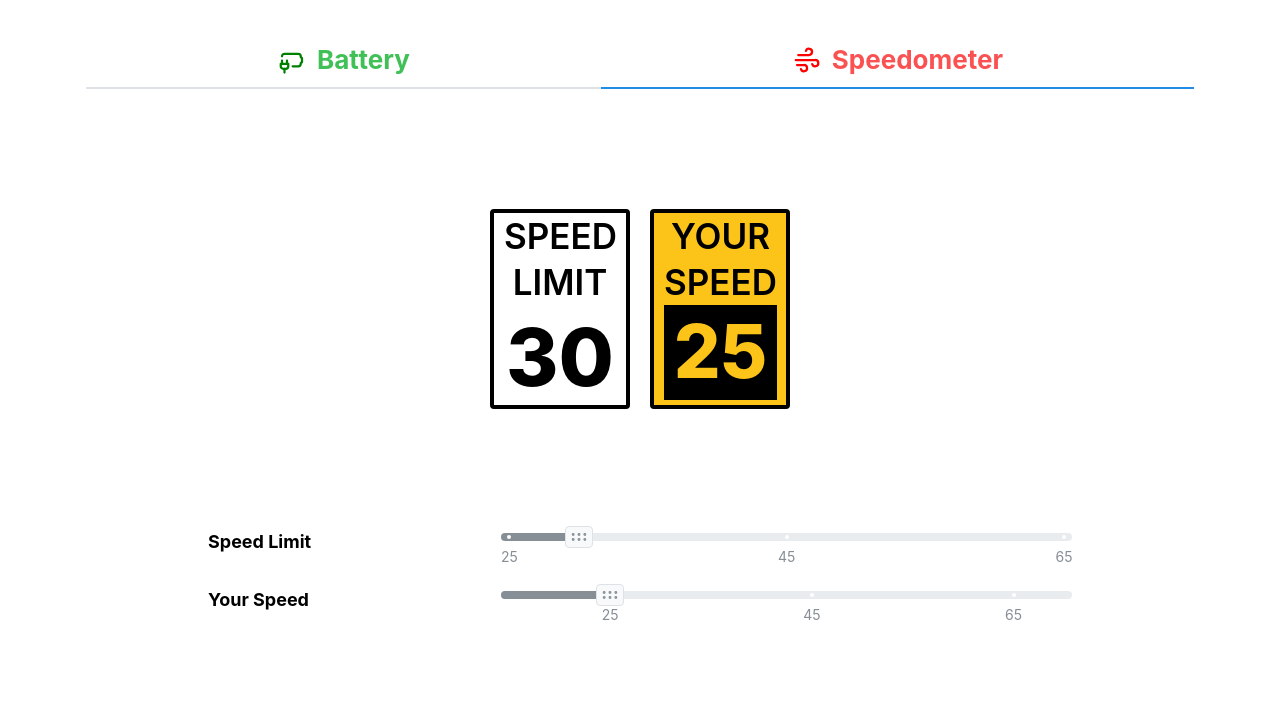
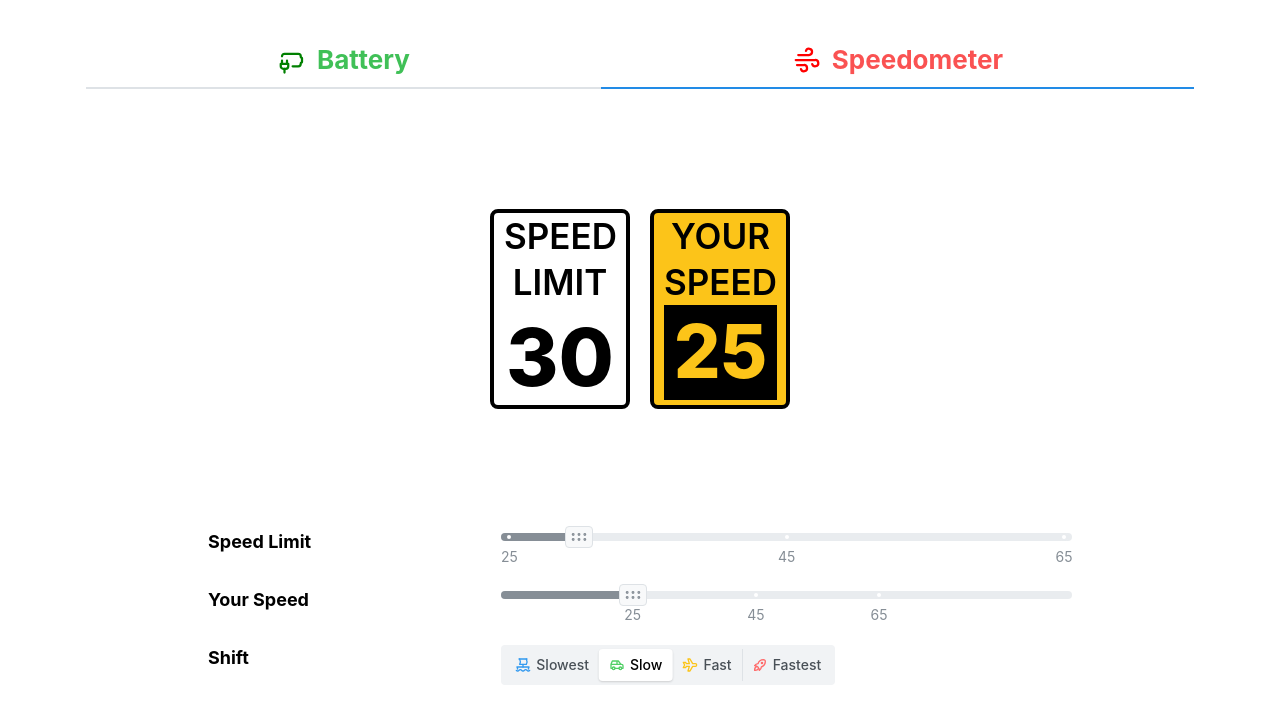
Before and after one commit to tuliren/battery, a Next.js app: page / in a window 1280 px wide. Both pictures are taken after a click on the tab "Speedometer". Shown: the top 724 px of the page. Built offline with nearby package versions, Linux system fonts and the light colour scheme.

Commit message:
Add speed toggle

```diff
--- a/src/speedometer/Speedometer.tsx
+++ b/src/speedometer/Speedometer.tsx
@@ -5,11 +5,14 @@ import {
   Grid,
   Group,
   MantineTheme,
+  SegmentedControl,
   Stack,
   Text,
   Title,
+  rem,
   useMantineTheme,
 } from '@mantine/core';
+import { IconCar, IconPlane, IconRocket, IconSailboat2 } from '@tabler/icons-react';
 import { FC, useState } from 'react';
 
 import NumberSlider from '@/common/NumberSlider';
@@ -18,22 +21,25 @@ import styles from './Speedometer.module.css';
 
 interface SpeedometerProps {}
 
-const slowThreshold = 15;
-const fastThreshold = 10;
+const minSpeedLimit = 25;
+const maxSpeedLimit = 65;
+
+const slowDeltaThreshold = 15;
+const fastDeltaThreshold = 10;
 
 enum SpeedCategory {
-  SLOW,
-  BELOW,
-  OVER,
-  TOO_FAST,
+  SLOW = 'slow',
+  BELOW = 'below',
+  OVER = 'over',
+  TOO_FAST = 'too_fast',
 }
 
 const getSpeedCategory = (speed: number, speedLimit: number): SpeedCategory => {
-  if (speed < speedLimit - slowThreshold) {
+  if (speed < speedLimit - slowDeltaThreshold) {
     return SpeedCategory.SLOW;
-  } else if (speed > speedLimit && speed <= speedLimit + fastThreshold) {
+  } else if (speed > speedLimit && speed <= speedLimit + fastDeltaThreshold) {
     return SpeedCategory.OVER;
-  } else if (speed > speedLimit + fastThreshold) {
+  } else if (speed > speedLimit + fastDeltaThreshold) {
     return SpeedCategory.TOO_FAST;
   } else {
     return SpeedCategory.BELOW;
@@ -81,7 +87,7 @@ const Speedometer: FC<SpeedometerProps> = ({}) => {
               h={200}
               w={140}
               style={{
-                borderRadius: theme.radius.sm,
+                borderRadius: theme.radius.md,
                 borderWidth: 4,
                 border: '4px solid black',
                 textAlign: 'center',
@@ -107,7 +113,7 @@ const Speedometer: FC<SpeedometerProps> = ({}) => {
               h={200}
               w={140}
               style={{
-                borderRadius: theme.radius.sm,
+                borderRadius: theme.radius.md,
                 borderWidth: 4,
                 backgroundColor: theme.colors.yellow[5],
                 border: '4px solid black',
@@ -177,8 +183,8 @@ const Speedometer: FC<SpeedometerProps> = ({}) => {
                 color="gray"
                 value={speedLimit}
                 setValue={setSpeedLimit}
-                min={25}
-                max={65}
+                min={minSpeedLimit}
+                max={maxSpeedLimit}
                 marks={[
                   { value: 25, label: 25 },
                   { value: 45, label: 45 },
@@ -197,12 +203,84 @@ const Speedometer: FC<SpeedometerProps> = ({}) => {
                 color="gray"
                 value={speed}
                 setValue={setSpeed}
-                min={15}
-                max={70}
+                min={minSpeedLimit - slowDeltaThreshold - 5}
+                max={maxSpeedLimit + fastDeltaThreshold + 20}
                 marks={[
                   { value: 25, label: 25 },
                   { value: 45, label: 45 },
                   { value: 65, label: 65 },
+                ]}
+              />
+            </Grid.Col>
+          </Grid>
+
+          <Grid>
+            <Grid.Col span={4}>
+              <Title order={4}>Shift</Title>
+            </Grid.Col>
+            <Grid.Col span={8}>
+              <SegmentedControl
+                value={speedCategory}
+                onChange={(value) => {
+                  if (value === SpeedCategory.SLOW) {
+                    setSpeed(speedLimit - slowDeltaThreshold - 5);
+                  } else if (value === SpeedCategory.BELOW) {
+                    setSpeed(speedLimit);
+                  } else if (value === SpeedCategory.OVER) {
+                    setSpeed(speedLimit + fastDeltaThreshold);
+                  } else {
+                    setSpeed(speedLimit + fastDeltaThreshold + 5);
+                  }
+                }}
+                data={[
+                  {
+                    value: SpeedCategory.SLOW,
+                    label: (
+                      <Center style={{ gap: 5 }}>
+                        <IconSailboat2
+                          color={theme.colors.blue[5]}
+                          style={{ width: rem(16), height: rem(16) }}
+                        />
+                        <span>Slowest</span>
+                      </Center>
+                    ),
+                  },
+                  {
+                    value: SpeedCategory.BELOW,
+                    label: (
+                      <Center style={{ gap: 5 }}>
+                        <IconCar
+                          color={theme.colors.green[5]}
+                          style={{ width: rem(16), height: rem(16) }}
+                        />
+                        <span>Slow</span>
+                      </Center>
+                    ),
+                  },
+                  {
+                    value: SpeedCategory.OVER,
+                    label: (
+                      <Center style={{ gap: 5 }}>
+                        <IconPlane
+                          color={theme.colors.yellow[5]}
+                          style={{ width: rem(16), height: rem(16) }}
+                        />
+                        <span>Fast</span>
+                      </Center>
+                    ),
+                  },
+                  {
+                    value: SpeedCategory.TOO_FAST,
+                    label: (
+                      <Center style={{ gap: 5 }}>
+                        <IconRocket
+                          color={theme.colors.red[5]}
+                          style={{ width: rem(16), height: rem(16) }}
+                        />
+                        <span>Fastest</span>
+                      </Center>
+                    ),
+                  },
                 ]}
               />
             </Grid.Col>
```
